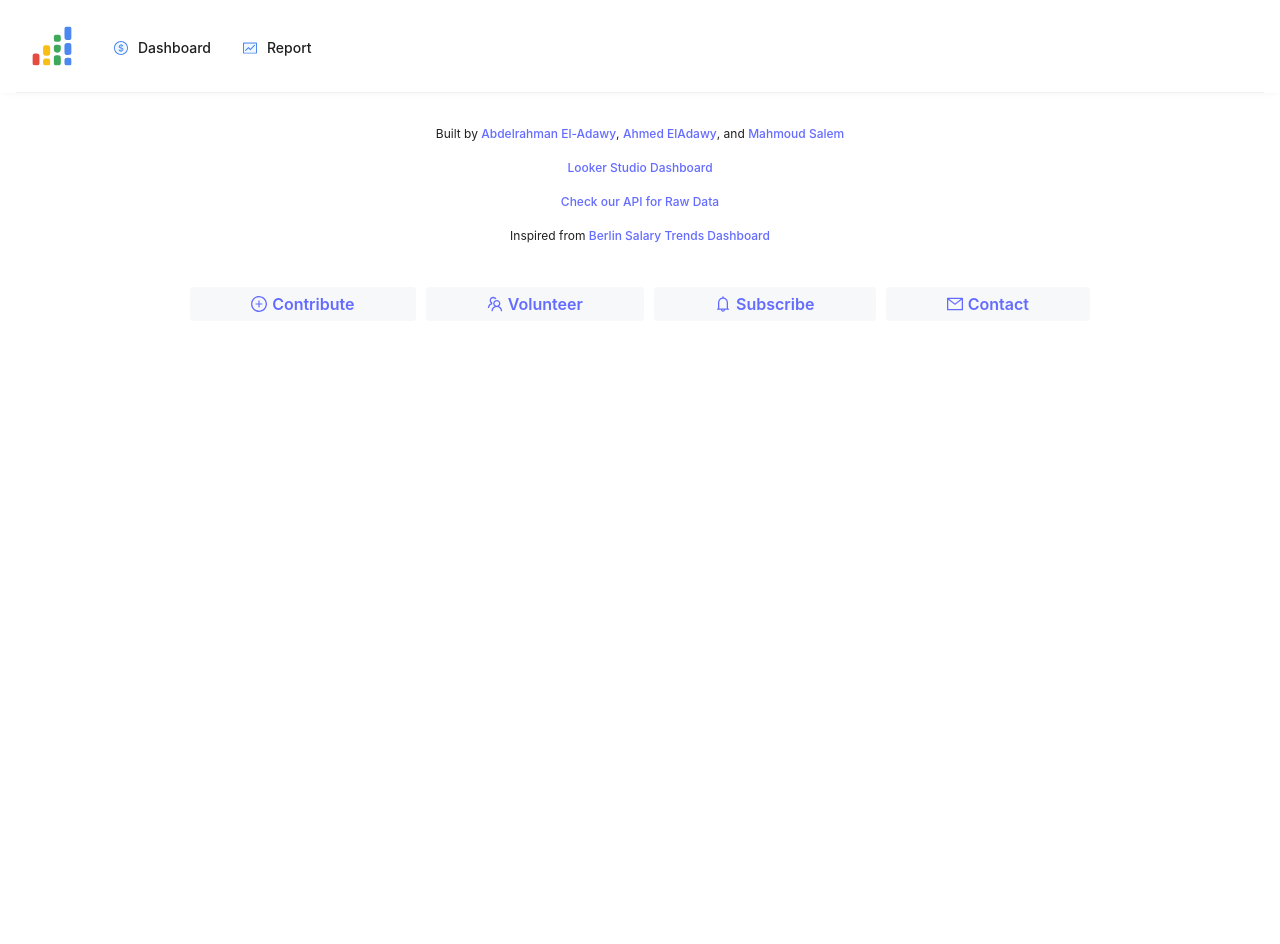
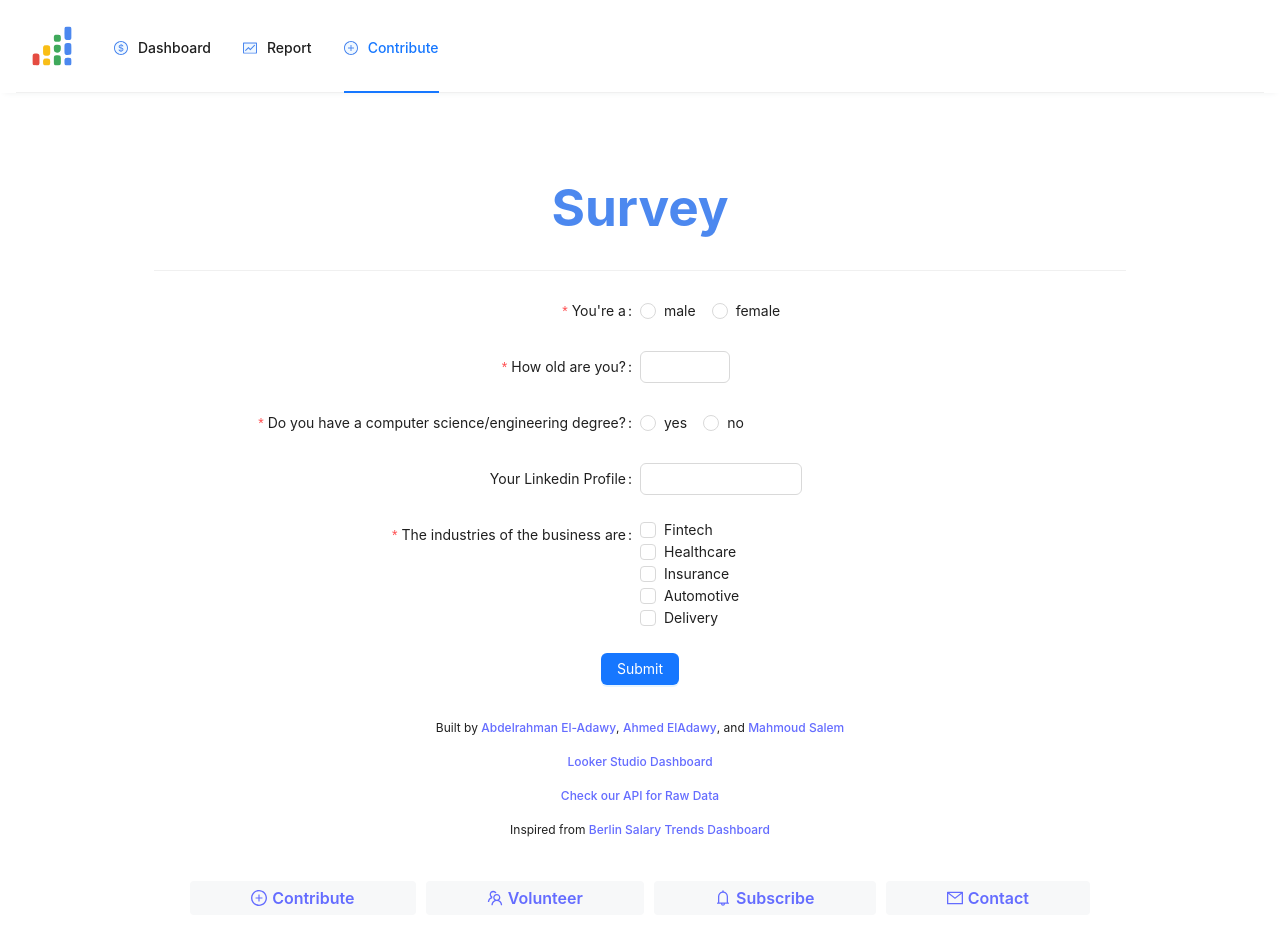
Before and after one commit to egytech-fyi/egytech-fyi, a React (Vite) app: page /survey in a window 1280 px wide. Shown: the top 944 px of the page. Before the commit the page ends 893 px from the top, so only its background shows below. Built offline with nearby package versions, Linux system fonts and the light colour scheme.

Commit message:
[WIP] sample form

```diff
--- a/src/App.tsx
+++ b/src/App.tsx
@@ -1,11 +1,11 @@
-import { BrowserRouter as Router, Route, Routes as Switch } from 'react-router-dom'
-import { QueryClient, QueryClientProvider } from 'react-query'
-import { Layout } from 'antd'
 import { Footer, Navbar } from '@components'
 import { GlobalStateProvider } from '@context'
-import { LandingPage, Compensation, Insights } from '@pages'
+import { Compensation, Insights, LandingPage, Survey } from '@pages'
 import '@styles/App.styles.scss'
+import { Layout } from 'antd'
 import { useState } from 'react'
+import { QueryClient, QueryClientProvider } from 'react-query'
+import { Route, BrowserRouter as Router, Routes as Switch } from 'react-router-dom'
 
 const { Content } = Layout
 
@@ -43,6 +43,7 @@ function App() {
                   element={<Insights drawerOpen={visible} onDrawerClose={handleCloseDrawer} />}
                 />
                 <Route path='/dashboard' element={<Compensation />} />
+                <Route path='/survey' element={<Survey />} />
               </Switch>
               <Footer />
             </div>
--- a/src/components/NavBar.tsx
+++ b/src/components/NavBar.tsx
@@ -1,7 +1,7 @@
 import { useEffect } from 'react'
 import { Button, Layout, Menu } from 'antd'
 import { Link, useLocation } from 'react-router-dom'
-import { FundTwoTone, DollarTwoTone, MenuOutlined } from '@ant-design/icons'
+import { FundTwoTone, DollarTwoTone, MenuOutlined, PlusCircleTwoTone } from '@ant-design/icons'
 import logo from '/symbol.svg'
 import '@styles/Navbar.styles.scss'
 
@@ -51,6 +51,12 @@ export const Navbar = ({ handleOpenDrawer }: NavbarProps) => {
           icon={<FundTwoTone twoToneColor='#4c88ef' />}>
           <Link to='/report'>Report</Link>
         </Menu.Item>
+        <Menu.Item
+          className='navbar-menu-item'
+          key='/survey'
+          icon={<PlusCircleTwoTone twoToneColor='#4c88ef' />}>
+          <Link to='/survey'>Contribute</Link>
+        </Menu.Item>
       </Menu>
       {isReport && (
         <Button
--- /dev/null
+++ b/src/pages/Survey.tsx
@@ -0,0 +1,128 @@
+import type { FormProps } from 'antd'
+import { Button, Checkbox, Divider, Form, Input, InputNumber, Radio } from 'antd'
+
+type FieldType = {
+  string?: string
+  number?: string
+  MCQ?: string
+  checkbox: string
+}
+
+interface question {
+  question: string
+  name: string
+  answerType: 'string' | 'number' | 'MCQ' | 'checkbox'
+  choices?: string[]
+  required: boolean
+}
+
+const onFinish: FormProps<FieldType>['onFinish'] = (values) => {
+  console.log('Success:', values)
+}
+
+const onFinishFailed: FormProps<FieldType>['onFinishFailed'] = (errorInfo) => {
+  console.log('Failed:', errorInfo)
+}
+
+const questionnaire: question[] = [
+  {
+    question: "You're a",
+    name: 'gender',
+    answerType: 'MCQ',
+    choices: ['male', 'female'],
+    required: true,
+  },
+  {
+    question: 'How old are you?',
+    name: '',
+    answerType: 'number',
+    choices: [],
+    required: true,
+  },
+  {
+    question: 'Do you have a computer science/engineering degree?',
+    name: '',
+    answerType: 'MCQ',
+    choices: ['yes', 'no'],
+    required: true,
+  },
+  {
+    question: 'Your Linkedin Profile',
+    name: '',
+    answerType: 'string',
+    choices: [],
+    required: false,
+  },
+  {
+    question: 'The industries of the business are',
+    name: '',
+    answerType: 'checkbox',
+    choices: ['Fintech', 'Healthcare', 'Insurance', 'Automotive', 'Delivery'],
+    required: true,
+  },
+]
+
+function getQuestionInput(question: question) {
+  switch (question.answerType) {
+    case 'string':
+      return <Input />
+    case 'number':
+      return <InputNumber />
+    case 'MCQ':
+      return (
+        <Radio.Group>
+          {question.choices?.map((choice, i) => {
+            return (
+              <Radio key={i} value={choice}>
+                {choice}
+              </Radio>
+            )
+          })}
+        </Radio.Group>
+      )
+    case 'checkbox':
+      return <Checkbox.Group options={question.choices} />
+  }
+}
+
+export function Survey() {
+  return (
+    <div
+      style={{
+        width: '80%',
+        marginBottom: '10px',
+        marginTop: '20px',
+      }}>
+      <h1 className='header-text'>Survey</h1>
+      <Divider />
+      <Form
+        layout='horizontal'
+        name='basic'
+        labelCol={{ span: 12 }}
+        wrapperCol={{ span: 4 }}
+        labelWrap={true}
+        initialValues={{ remember: true }}
+        onFinish={onFinish}
+        onFinishFailed={onFinishFailed}>
+        {questionnaire.map((question, i) => {
+          return (
+            <Form.Item
+              style={{ textAlign: 'left' }}
+              key={i}
+              label={question.question}
+              name={question.name}
+              rules={[{ required: question.required, message: 'Please input your username!' }]}>
+              {getQuestionInput(question)}
+            </Form.Item>
+          )
+        })}
+
+        <Form.Item wrapperCol={{ offset: 10, span: 4 }}>
+          <Button type='primary' htmlType='submit'>
+            Submit
+          </Button>
+        </Form.Item>
+      </Form>
+    </div>
+  )
+}
--- a/src/pages/index.ts
+++ b/src/pages/index.ts
@@ -3,4 +3,5 @@ export * from './Insights'
 export * from './LandingPage'
 export * from './Overview'
 export * from './Satisfaction'
+export * from './Survey'
 export * from './Technology'
```
